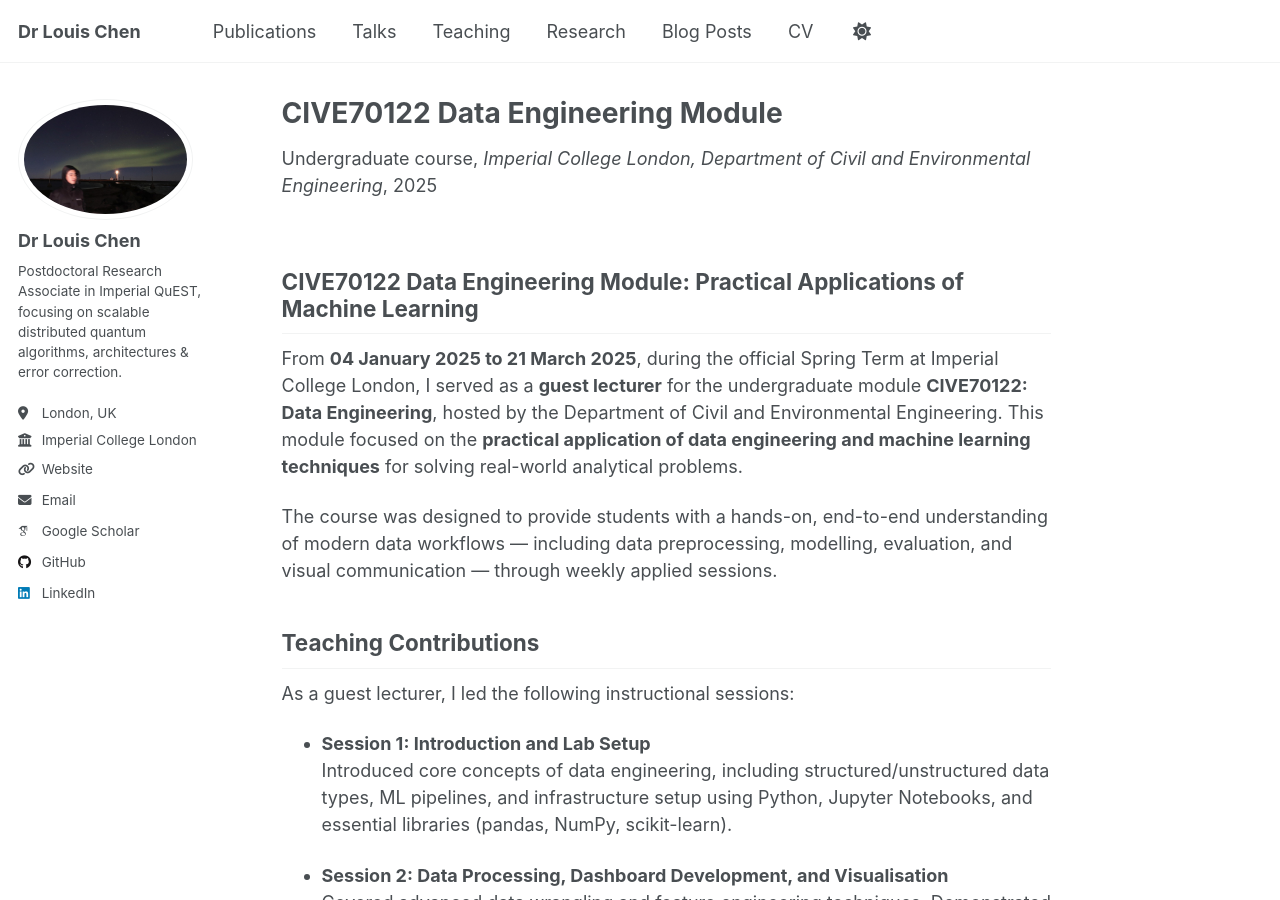
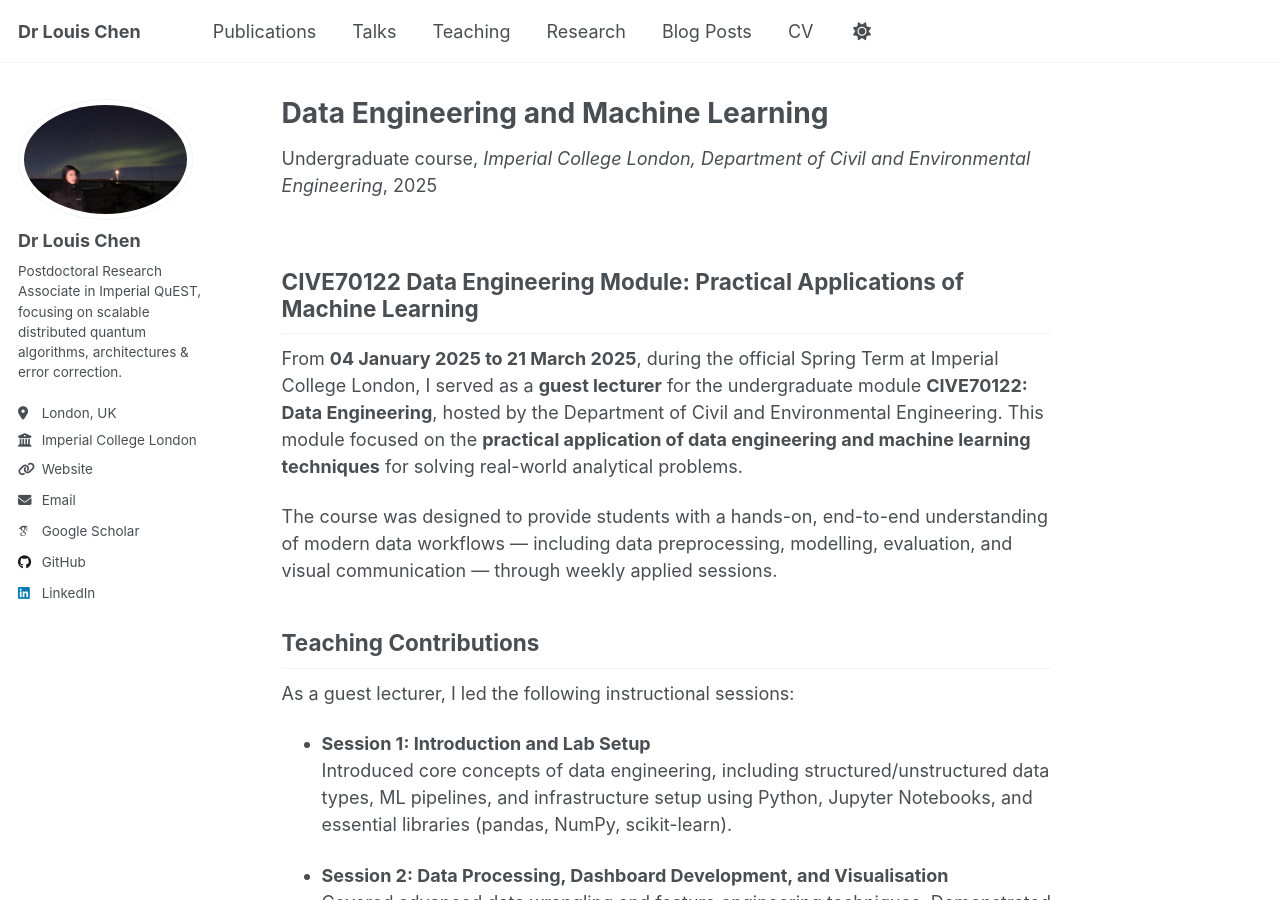
Before and after one commit to Louisanity/louisanity.github.io, a Jekyll site: the page built from _teaching/2020-spring-CIVE70122.md, in a window 1280 px wide and 900 px high. Built offline with Jekyll 4.4.1, drawn with Linux system fonts in a browser that asks for light colours; some web fonts are replaced.

Commit message:
Update and rename 2014-spring-CIVE70122.md to 2020-spring-CIVE70122.md

```diff
--- a/_teaching/2014-spring-CIVE70122.md
+++ b/_teaching/2020-spring-CIVE70122.md
@@ -1,7 +1,8 @@
 ---
-title: "CIVE70122 Data Engineering Module"
+title: "Data Engineering and Machine Learning"
 collection: teaching
 type: "Undergraduate course"
+code: CIVE70122
 permalink: /teaching/2025-spring-cive70122
 venue: "Imperial College London, Department of Civil and Environmental Engineering"
 date: 2025-01-04
```
